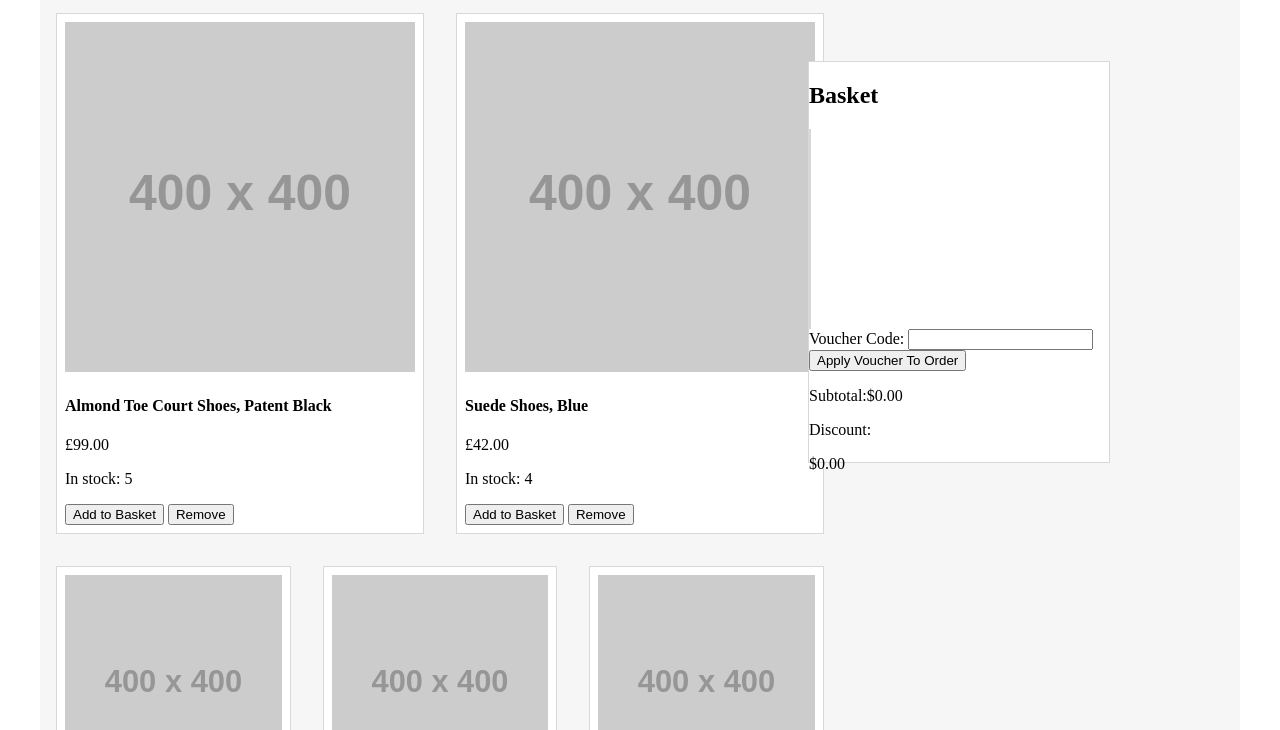
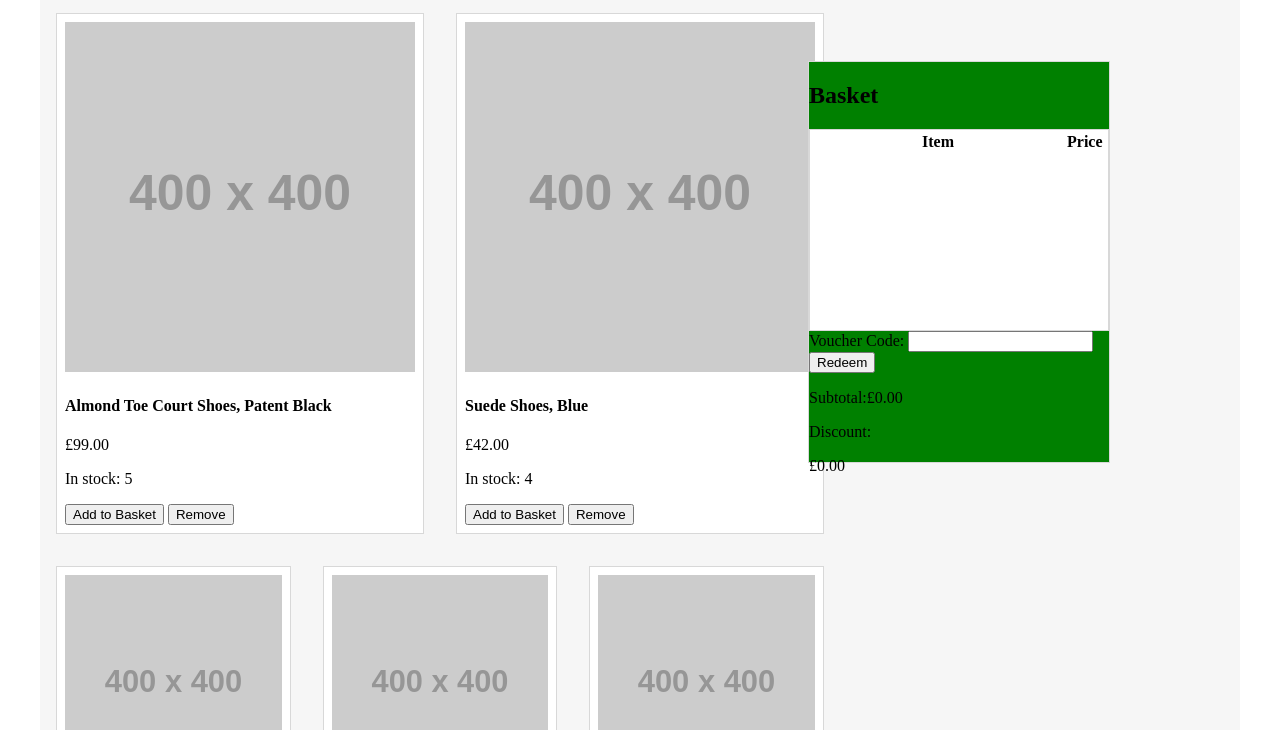
Before and after one commit to matt-paul/clothing-retailer, a website: page public/index.html in a window 1280 px wide. Shown: the part 70-800 px from the top of the page. Drawn offline with nearby package versions, Linux system fonts and the light colour scheme; placeholder pictures from the web are drawn by us.

Commit message:
Saving prior to setting up angular flash alert

```diff
--- a/public/styles/partials/_basket.scss
+++ b/public/styles/partials/_basket.scss
@@ -2,13 +2,18 @@
   position: fixed;
   margin: 5%;
   margin-left: 60%;
-  background-color: $shop-foreground;
+  background-color: green;
   width: 300px;
   height: 400px;
   float: right;
   border: $retailer-border;
-    .basket-items {
-      min-height: 200px;
-      border: $retailer-border;
+  .table-container {
+    height: 200px;
+    border: $retailer-border;
+    overflow: auto;
+    background-color: $shop-foreground;
+    .table-basket-description {
+      width: 250px;
+    }
   }
 }
--- a/public/views/basket.html
+++ b/public/views/basket.html
@@ -1,24 +1,31 @@
 <aside class="basket">
+
   <h2>Basket</h2>
-  <table class="basket-items">
-    <!-- <ul> -->
-      <tr ng-repeat="item in ctrl.service.basket track by $index">
-        <td>  {{ item.name.description }}</td>
+
+  <div class="table-container">
+    <table class="basket-items">
+      <tr>
+        <th class="table-basket-description">Item</th>
+        <th class="table-basket-price">Price</th>
       </tr>
-    <!-- </ul> -->
-  </table>
+        <tr ng-repeat="item in ctrl.service.basket track by $index">
+          <td> {{ item.name.description }}</td>
+          <td> {{ item.price.unit | currency: "£" }} </td>
+        </tr>
+    </table>
+  </div>
 
   <div class="basket-total-info">
 
     <form ng-submit="ctrl.service.applyVoucher(code)">
       Voucher Code:
       <input type="text" ng-model="code" name="code" />
-      <input type="submit" id="submit" value="Apply Voucher To Order" />
+      <input type="submit" id="submit" value="Redeem" />
     </form>
 
-    <p>Subtotal:{{ ctrl.service.subTotal | currency }}</p>
-    <p>Discount:{{ ctrl.service.discount | currency }}</p>
-    <p>{{ ctrl.service.total | currency }}</p>
+    <p>Subtotal:{{ ctrl.service.subTotal | currency: "£" }}</p>
+    <p>Discount:{{ ctrl.service.discount | currency: "£" }}</p>
+    <p>{{ ctrl.service.total | currency: "£" }}</p>
   </div>
 
 
```
Also changed, not shown: public/styles/main.css, 1 other file.
